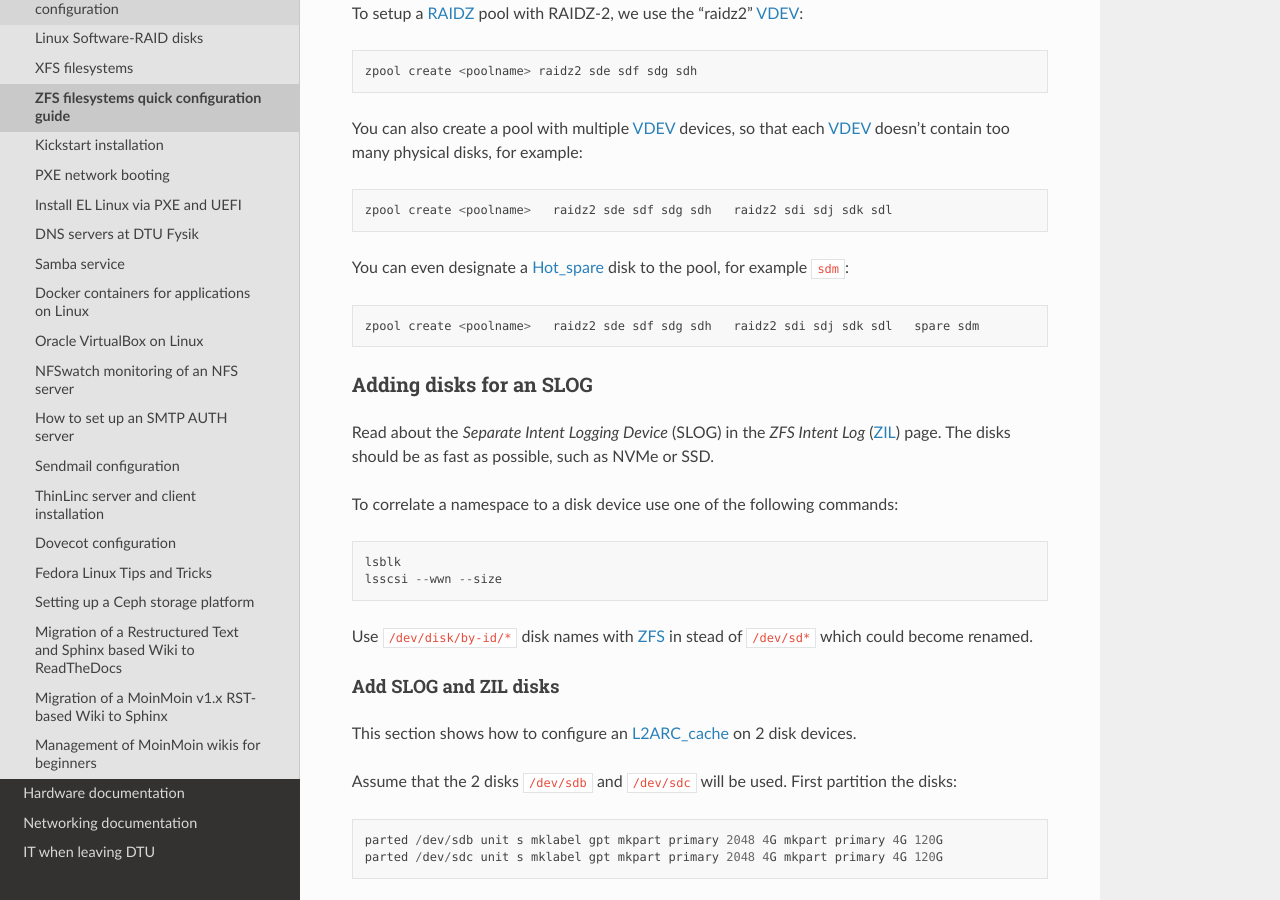
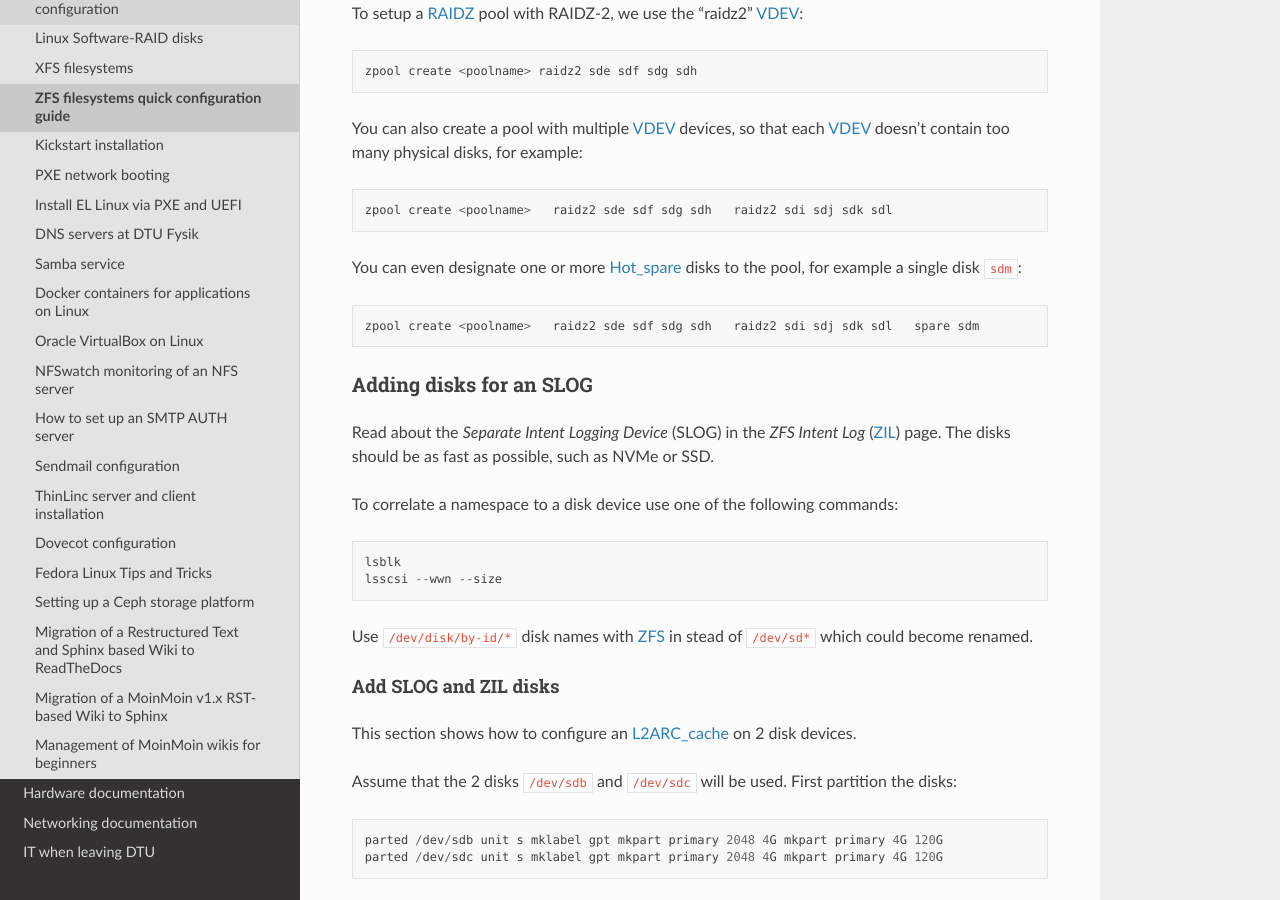
Before and after one commit to OleHolmNielsen/ITwiki, a Sphinx documentation site: the page built from docs/ZFS_filesystems.rst, in a window 1280 px wide and 900 px high, scrolled down 5138 px. Built offline with Sphinx 7.4.7 and the Read the Docs theme 3.1.0, drawn with Linux system fonts in a browser that asks for light colours.

Commit message:
Minor edit

```diff
--- a/docs/ZFS_filesystems.rst
+++ b/docs/ZFS_filesystems.rst
@@ -227,7 +227,7 @@ for example::
 
   zpool create <poolname>   raidz2 sde sdf sdg sdh   raidz2 sdi sdj sdk sdl
 
-You can even designate a Hot_spare_ disk to the pool, for example ``sdm``::
+You can even designate one or more Hot_spare_ disks to the pool, for example a single disk ``sdm``::
 
   zpool create <poolname>   raidz2 sde sdf sdg sdh   raidz2 sdi sdj sdk sdl   spare sdm
 
```
